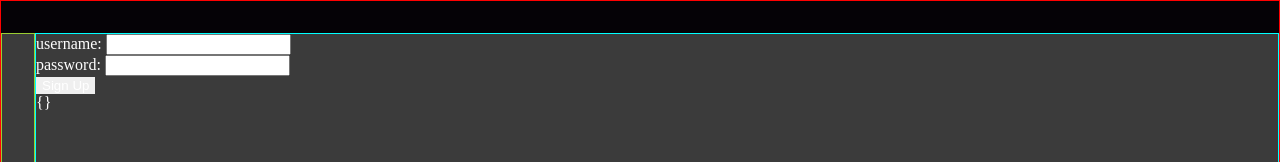
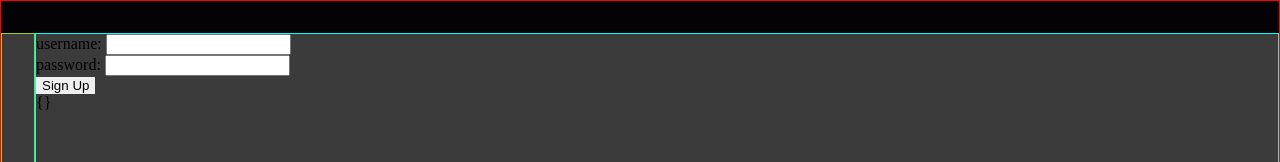
Before and after one commit to JesseSandvik/triumph, a React (Create React App) app in the folder client/: page /register in a window 1280 px wide. Shown: the top 162 px of the page. Built offline with nearby package versions, Linux system fonts and the light colour scheme.

Commit message:
refactoring, removed main component from app.js, main being utilized in page components

```diff
--- a/client/src/App.js
+++ b/client/src/App.js
@@ -2,7 +2,6 @@ import { Route, Routes } from "react-router-dom";
 
 import Footer from "./components/organisms/footer/Footer";
 import Header from "./components/organisms/header/Header";
-import Main from "./components/organisms/main/Main";
 import Sidebar from "./components/organisms/sidebar/Sidebar";
 
 import { routes } from "./app/routes";
@@ -14,13 +13,11 @@ const App = () => {
     <div id='app'>
       <Header></Header>
       <Sidebar></Sidebar>
-      <Main>
-        <Routes>
-          {routes.map(({ element, path }, index) => (
-            <Route key={index} path={path} element={element} />
-          ))}
-        </Routes>
-      </Main>
+      <Routes>
+        {routes.map(({ element, path }, index) => (
+          <Route key={index} path={path} element={element} />
+        ))}
+      </Routes>
       <Footer></Footer>
     </div>
   );
--- a/client/src/css/index.css
+++ b/client/src/css/index.css
@@ -1,7 +1,6 @@
 @import url("https://fonts.googleapis.com/css2?family=Karla:ital,wght@0,200;0,300;0,400;0,500;0,600;0,700;0,800;1,200;1,300;1,400;1,500;1,600;1,700;1,800&family=Spectral:ital,wght@0,200;0,300;0,400;0,500;0,600;0,700;0,800;1,200;1,300;1,400;1,500;1,600;1,700;1,800&display=swap");
 * {
   box-sizing: border-box;
-  color: #fff;
   margin: 0;
 }
 
--- a/client/src/pages/registration/Registration.js
+++ b/client/src/pages/registration/Registration.js
@@ -2,6 +2,7 @@ import { useEffect, useState } from "react";
 import Button from "../../components/atoms/button/Button";
 import Field from "../../components/molecules/field/Field";
 import Form from "../../components/molecules/form/Form";
+import Main from "../../components/organisms/main/Main";
 
 import { initialFormState } from "./initialFormState";
 
@@ -39,7 +40,7 @@ const Registration = () => {
   };
 
   return (
-    <div>
+    <Main>
       <Form onSubmit={handleSubmit}>
         <Field
           label='username: '
@@ -58,7 +59,7 @@ const Registration = () => {
         <Button type='submit'>sign up</Button>
       </Form>
       {currentUser && JSON.stringify(currentUser)}
-    </div>
+    </Main>
   );
 };
 
--- a/client/src/scss/_global.scss
+++ b/client/src/scss/_global.scss
@@ -1,5 +1,4 @@
 * {
     box-sizing: border-box;
-    color: #fff;
     margin: 0;
 }
--- a/client/src/scss/index.scss
+++ b/client/src/scss/index.scss
@@ -2,3 +2,4 @@
 @use 'App';
 @use './atoms';
 @use './organisms';
+@use './pages';
--- /dev/null
+++ b/client/src/scss/pages/_index.scss
@@ -0,0 +1 @@
+@forward './Registration';
```
Also changed, not shown: client/src/scss/pages/_Registration.scss (added), 1 other file (tests, documents, lock files or other folders).
